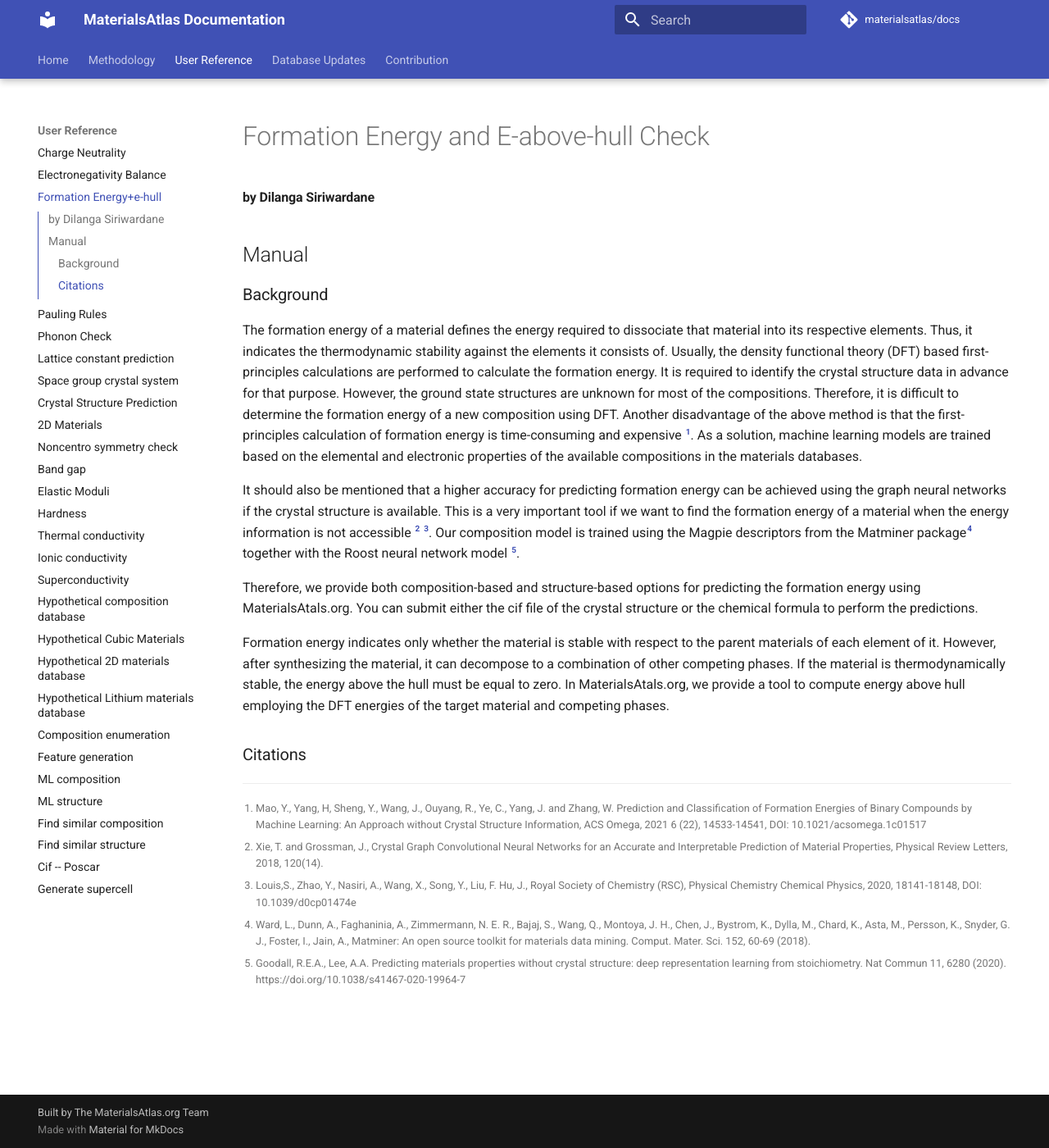
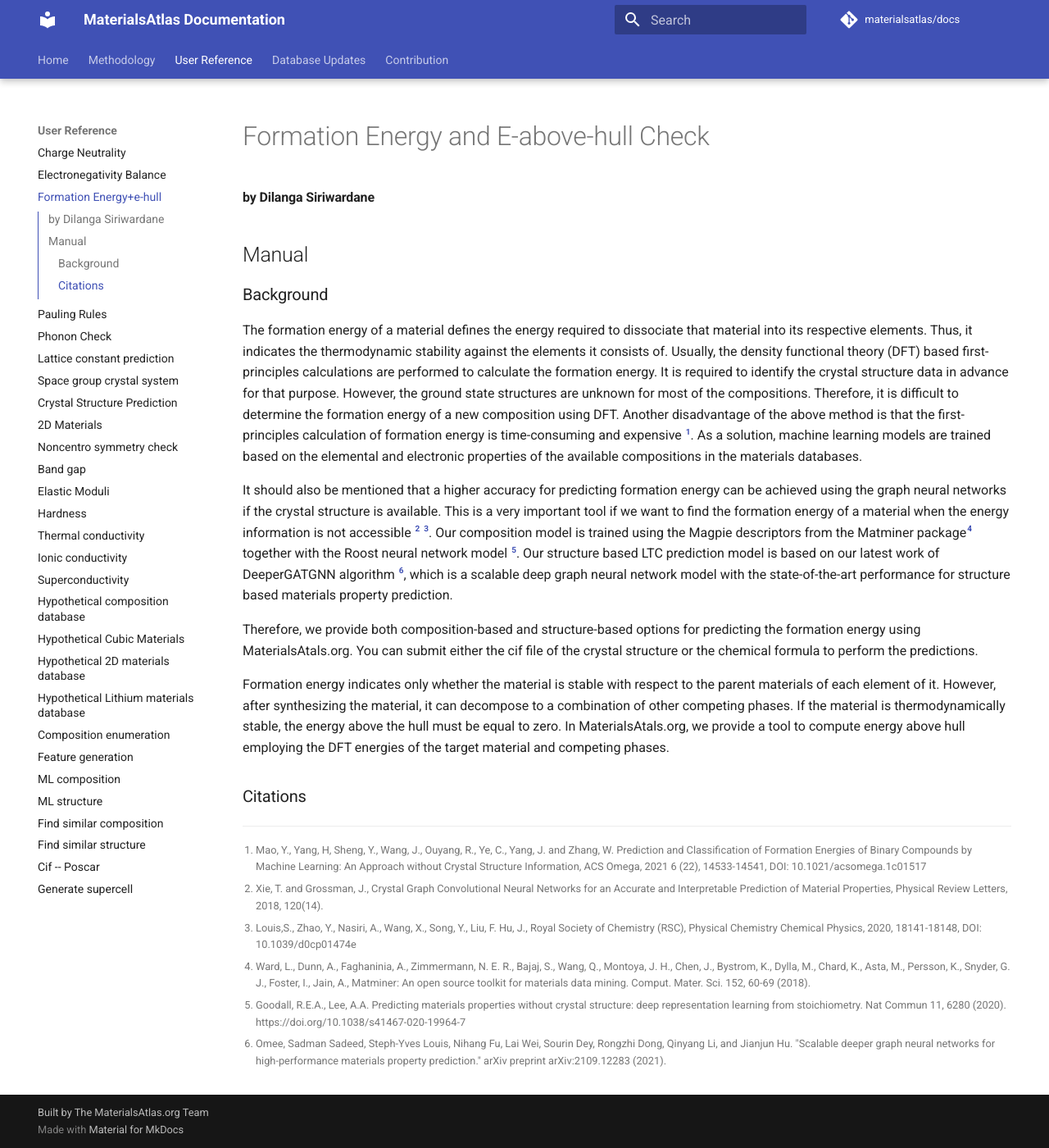
Before and after one commit to usccolumbia/materialsatlas, an MkDocs documentation site: the page built from docs/user-guide/formation_energy_ehull.md, in a window 1280 px wide and 1400 px high. Shown: the whole window at 82% size. Built offline with MkDocs 1.6.1 and Material for MkDocs 9.7.7, drawn with Linux system fonts in a browser that asks for light colours; comment, search, counter and statistics services are not loaded.

Commit message:
Update formation_energy_ehull.md

```diff
--- a/docs/user-guide/formation_energy_ehull.md
+++ b/docs/user-guide/formation_energy_ehull.md
@@ -7,7 +7,7 @@
 
 The formation energy of a material defines the energy required to dissociate that material into its respective elements. Thus, it indicates the thermodynamic stability against the elements it consists of. Usually, the density functional theory (DFT) based first-principles calculations are performed to calculate the formation energy. It is required to identify the crystal structure data in advance for that purpose. However, the ground state structures are unknown for most of the compositions. Therefore, it is difficult to determine the formation energy of a new composition using DFT. Another disadvantage of the above method is that the first-principles calculation of formation energy is time-consuming and expensive [^1]. As a solution, machine learning models are trained based on the elemental and electronic properties of the available compositions in the materials databases.
 
-It should also be mentioned that a higher accuracy for predicting formation energy can be achieved using the graph neural networks if the crystal structure is available. This is a very important tool if we want to find the formation energy of a material when the energy information is not accessible [^2] [^3]. Our composition model is trained using the Magpie descriptors from the Matminer package[^4] together with the Roost neural network model [^5].
+It should also be mentioned that a higher accuracy for predicting formation energy can be achieved using the graph neural networks if the crystal structure is available. This is a very important tool if we want to find the formation energy of a material when the energy information is not accessible [^2] [^3]. Our composition model is trained using the Magpie descriptors from the Matminer package[^4] together with the Roost neural network model [^5]. Our structure based LTC prediction model is based on our latest work of DeeperGATGNN algorithm [^6], which is a scalable deep graph neural network model with the state-of-the-art performance for structure based materials property prediction.
 
 Therefore, we provide both composition-based and structure-based options for predicting the formation energy using MaterialsAtals.org. You can submit either the cif file of the crystal structure or the chemical formula to perform the predictions.
 
@@ -25,3 +25,5 @@ Formation energy indicates only whether the material is stable with respect to t
 K., Snyder, G. J., Foster, I., Jain, A., Matminer: An open source toolkit for materials data mining. Comput. Mater. Sci. 152, 60-69 (2018).
 
 [^5]: Goodall, R.E.A., Lee, A.A. Predicting materials properties without crystal structure: deep representation learning from stoichiometry. Nat Commun 11, 6280 (2020). https://doi.org/10.1038/s41467-020-19964-7
+
+[^6]: Omee, Sadman Sadeed, Steph-Yves Louis, Nihang Fu, Lai Wei, Sourin Dey, Rongzhi Dong, Qinyang Li, and Jianjun Hu. "Scalable deeper graph neural networks for high-performance materials property prediction." arXiv preprint arXiv:2109.12283 (2021).
```
